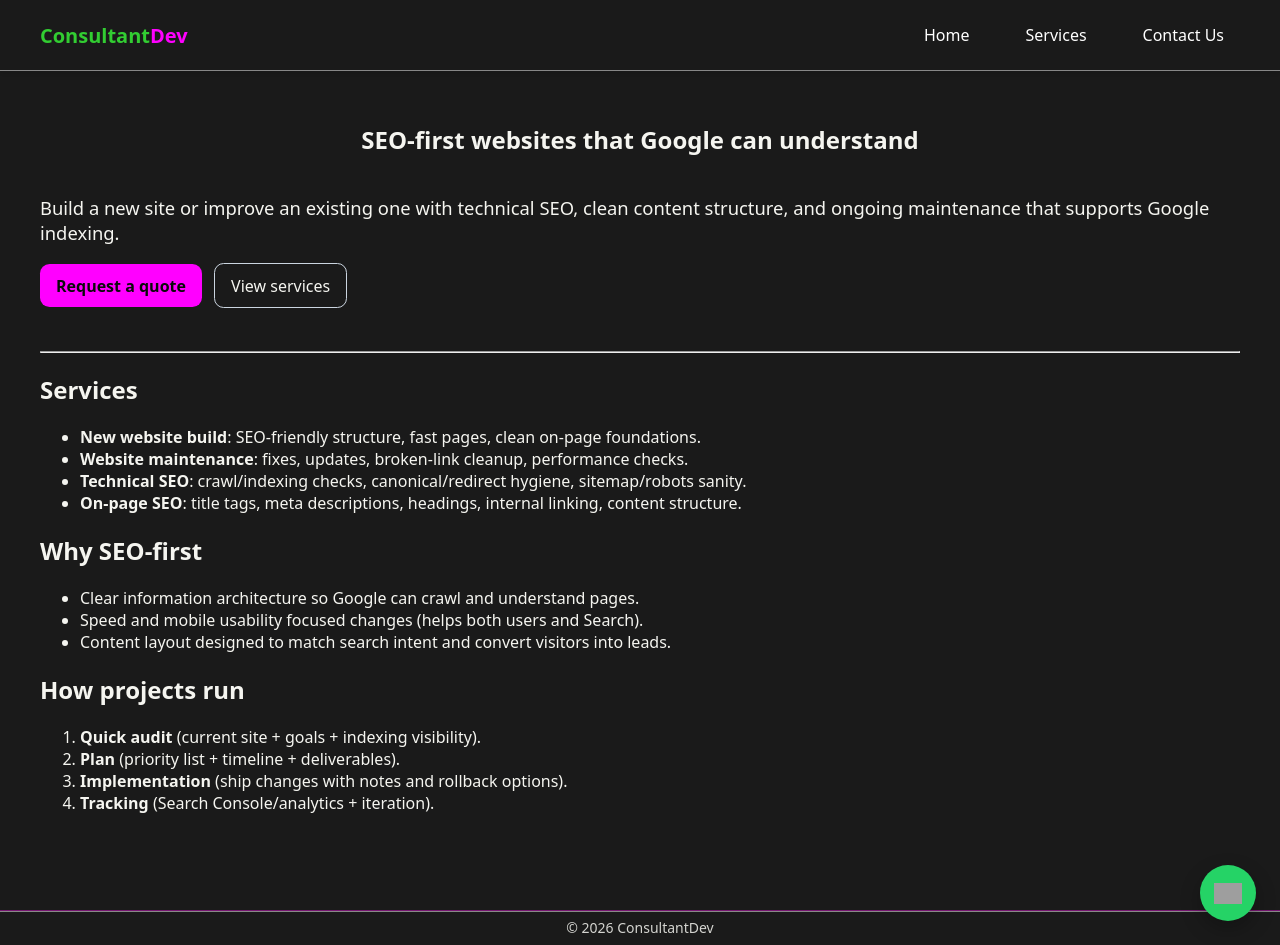
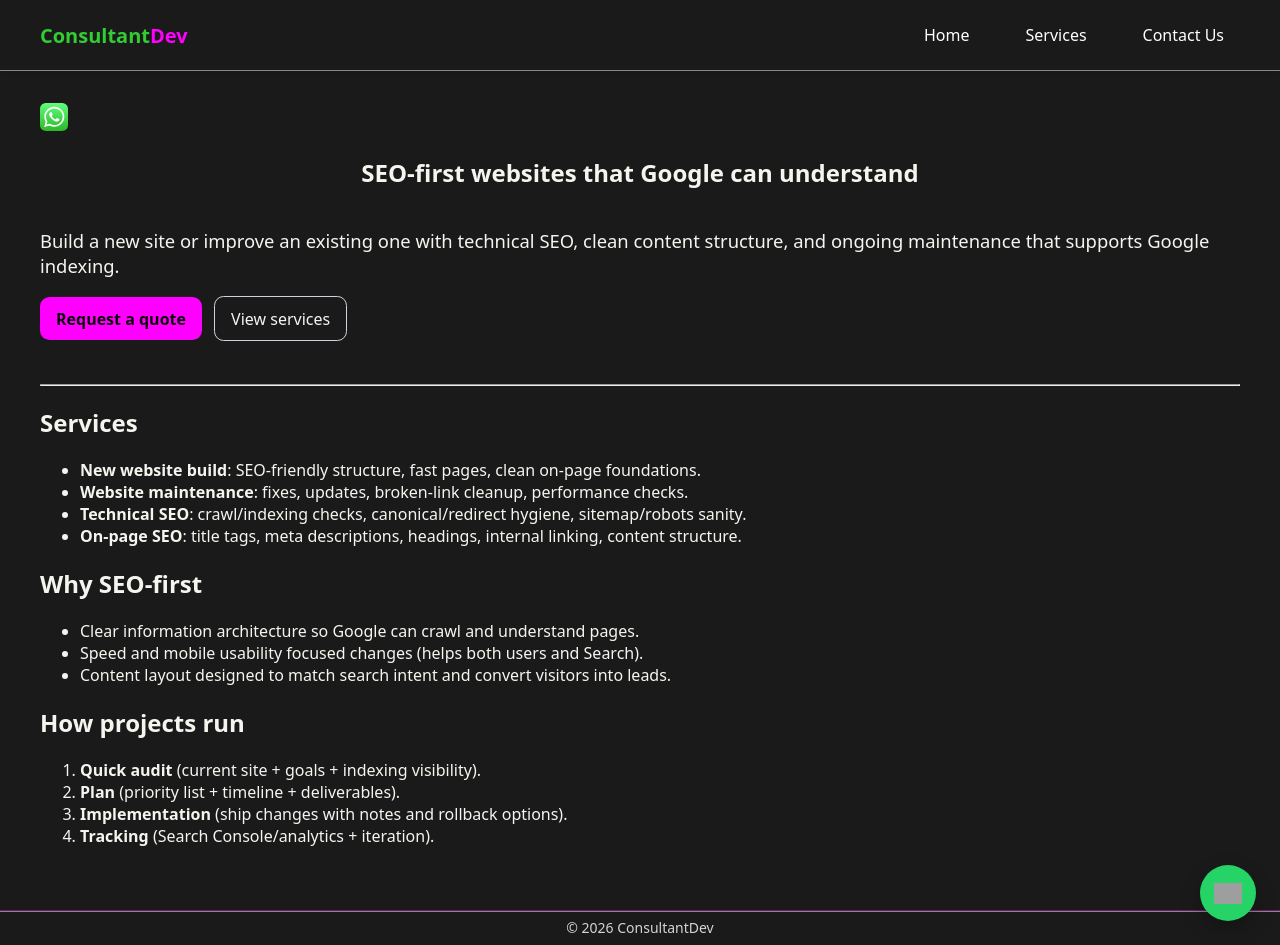
Before and after one commit to m33lucky-benny/ebiya-consul, a Jekyll site: the page built from index.html, in a window 1280 px wide and 945 px high. Built offline with Jekyll 4.4.1, drawn with Linux system fonts in a browser that asks for light colours.

Commit message:
Update whatsapp.html

```diff
--- a/_includes/whatsapp.html
+++ b/_includes/whatsapp.html
@@ -4,6 +4,12 @@
   aria-label="Chat on WhatsApp"
   target="_blank"
 ></a>
+  <img
+    src="{{ '/assets/icon/whatsapp.svg' | relative_url }}"
+    alt="WhatsApp"
+    width="28"
+    height="28"
+  />
 
 <script>
   document.addEventListener("DOMContentLoaded", function () {
```
